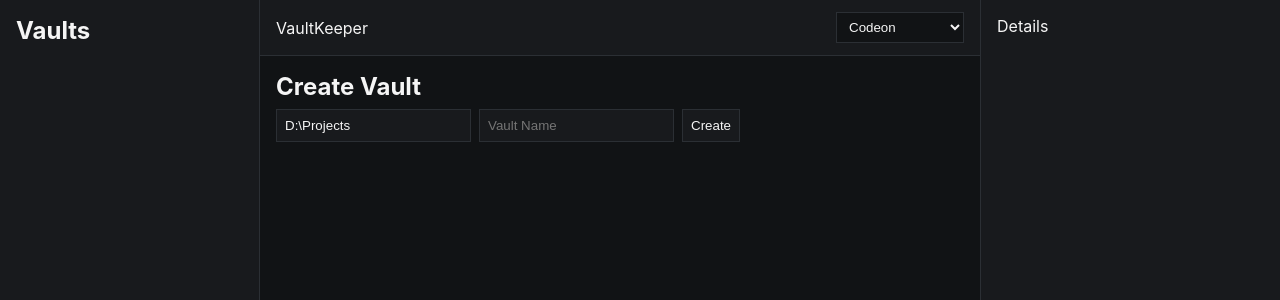
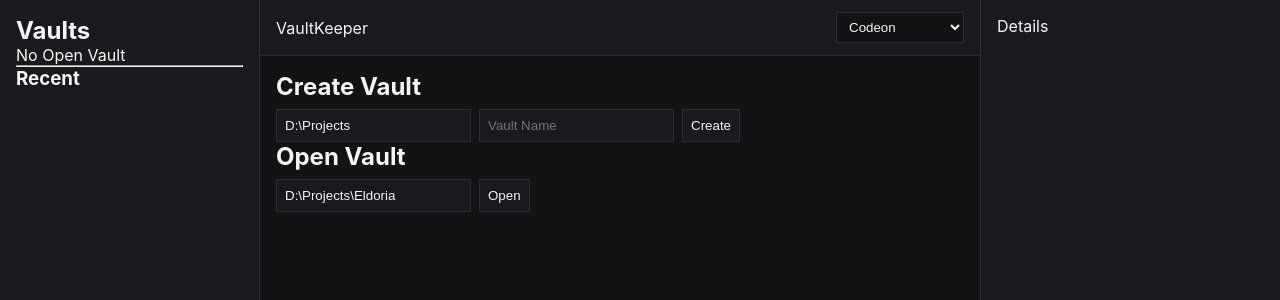
Before and after one commit to LazyBeaver007/vaultkeeper, a React (Vite) app: page / in a window 1280 px wide. Shown: the top 300 px of the page. Built offline with nearby package versions, Linux system fonts and the light colour scheme.

Commit message:
Vault opening and active vault state

```diff
--- /dev/null
+++ b/src/features/vault/VaultLauncher.tsx
@@ -0,0 +1,41 @@
+import { useState } from "react";
+import { invoke } from "@tauri-apps/api/core";
+import { useVaultStore } from "../../stores/vaultStore";
+
+export function VaultLauncher() {
+  const [path, setPath] = useState("D:\\Projects\\Eldoria");
+  const [status, setStatus] = useState("");
+
+  const setActiveVault = useVaultStore((s) => s.setActiveVault);
+
+  async function openVault() {
+    try {
+      const json = await invoke<string>("open_vault", { path });
+      const meta = JSON.parse(json);
+
+      setActiveVault({
+        path,
+        ...meta,
+      });
+
+      setStatus("Vault opened");
+    } catch (err) {
+      setStatus(String(err));
+    }
+  }
+
+  return (
+    <div>
+      <h2>Open Vault</h2>
+
+      <input
+        value={path}
+        onChange={(e) => setPath(e.target.value)}
+      />
+
+      <button onClick={openVault}>Open</button>
+
+      <p>{status}</p>
+    </div>
+  );
+}
--- a/src/layouts/AppShell.tsx
+++ b/src/layouts/AppShell.tsx
@@ -1,14 +1,27 @@
 import { themes } from "../app/themes";
 import { useThemeStore } from "../stores/themeStore";
 import { CreateVault } from "../features/vault/CreateVault";
+import { VaultLauncher } from "../features/vault/VaultLauncher";
+import { useVaultStore } from "../stores/vaultStore";
+
 
 export function AppShell() {
   const { activeTheme, setTheme } = useThemeStore();
+  const activeVault = useVaultStore((s)=> s.activeVault);
+  const recentVaults = useVaultStore((s)=>s.recentVaults);
+
 
   return (
     <div className="app-shell">
       <aside className="sidebar">
         <h2>Vaults</h2>
+
+        {activeVault? (
+            <p>{activeVault.name}</p>
+        ):(<p> No Open Vault </p>)}
+        <hr />
+        <h3> Recent </h3>
+        {recentVaults.map((vault)=>(<p key={vault.path}>{vault.name}</p>))}
       </aside>
 
       <main className="main-content">
@@ -29,6 +42,7 @@ export function AppShell() {
 
         <section className="workspace">
           <CreateVault/>
+          <VaultLauncher/>
         </section>
 
 
--- /dev/null
+++ b/src/stores/vaultStore.ts
@@ -0,0 +1,26 @@
+import { create } from "zustand";
+import type {VaultState} from "../types/vault";
+
+
+interface Store
+{
+    activeVault: VaultState | null;
+    recentVaults: VaultState[];
+    setActiveVault: (vault: VaultState) => void;
+}
+
+export const useVaultStore = create<Store>((set)=>
+                                          (
+                                              {
+                                                  activeVault: null,
+                                                  recentVaults: [],
+                                                  setActiveVault: (vault) =>
+                                                  set((state)=>
+
+                                                     ({
+                                                         activeVault:vault,
+                                                         recentVaults: [vault, ...state.recentVaults.filter((v)=>v.path !== vault.path),].slice(0,8),
+                                                     })
+                                                     ),
+                                              }
+                                          ))
--- /dev/null
+++ b/src/types/vault.ts
@@ -0,0 +1,11 @@
+export interface VaultMeta
+{
+    name: string;
+    verson: string;
+    theme: string;
+}
+
+export interface VaultState extends VaultMeta
+{
+    path: string;
+}
```
Also changed, not shown: 1 other file (tests, documents, lock files or other folders).
